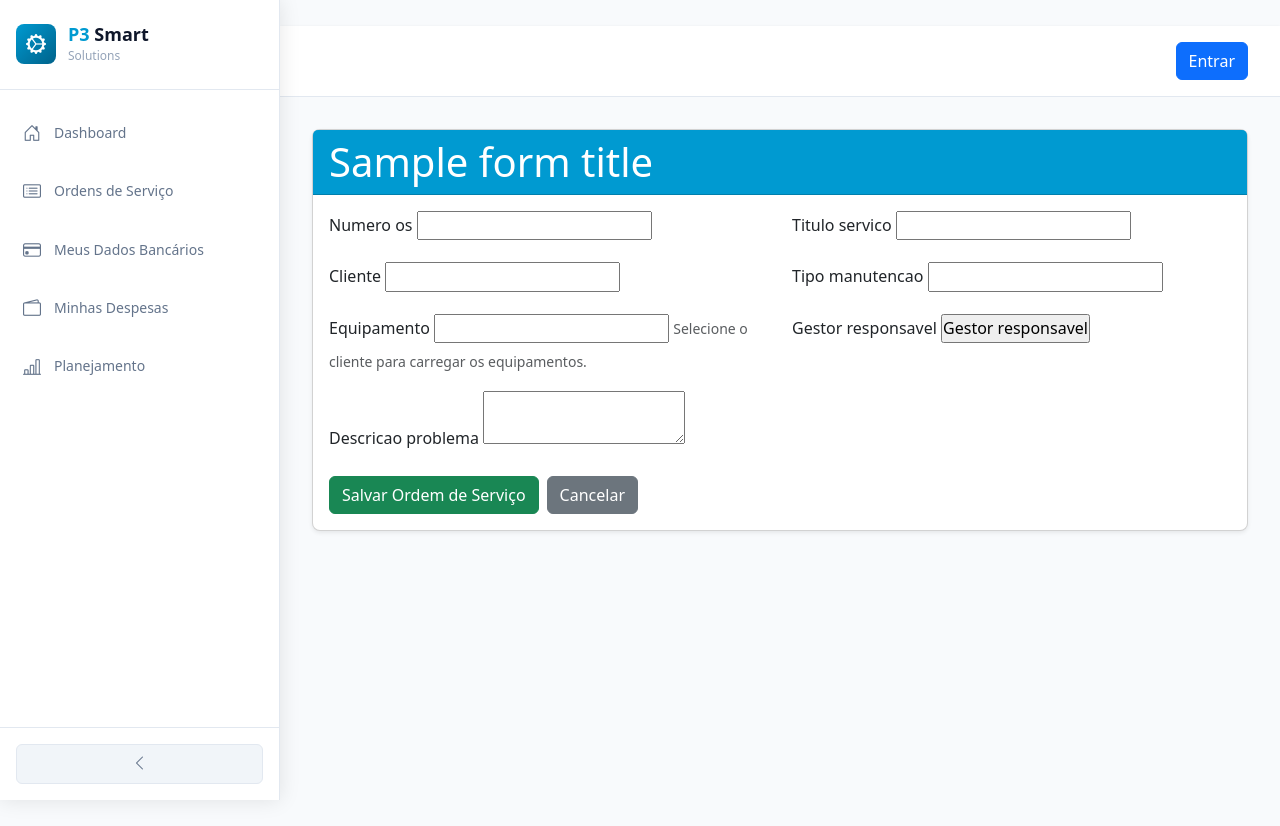
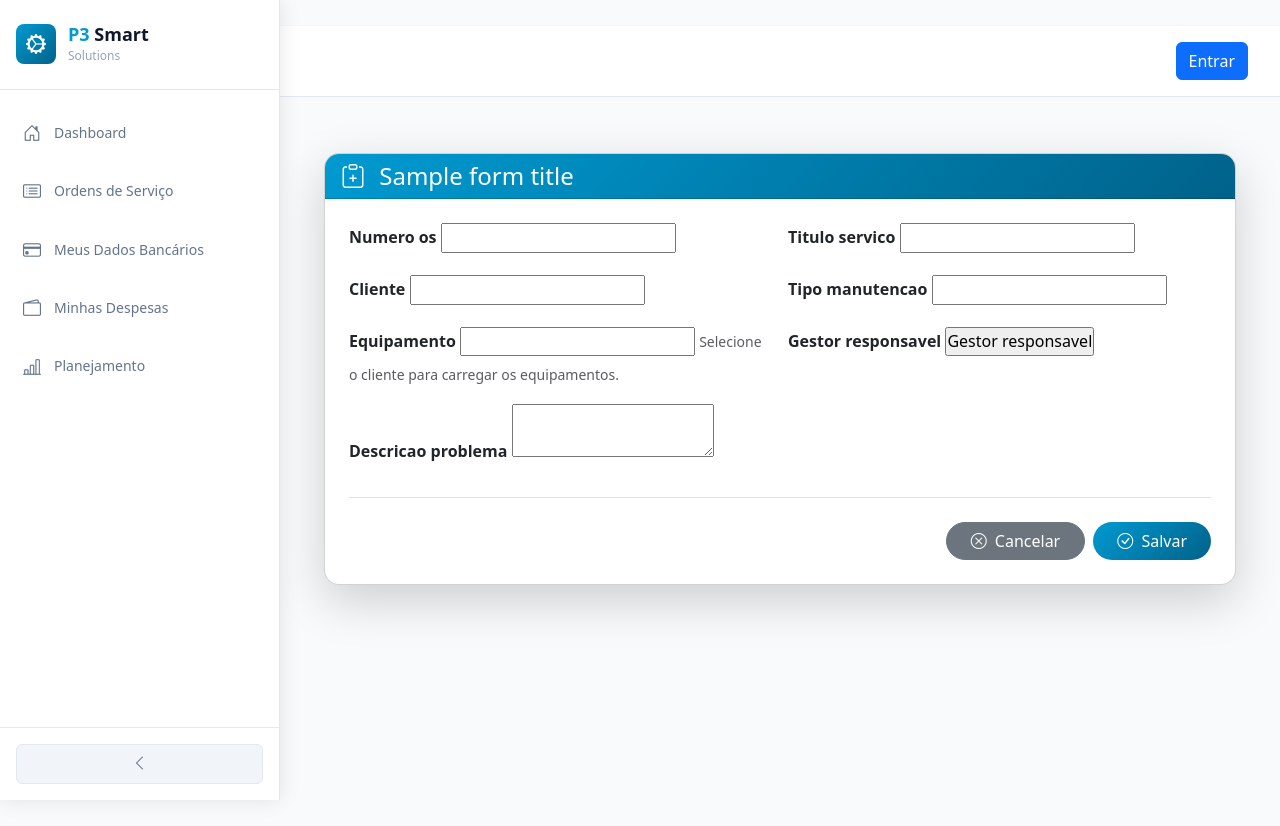
Before and after one commit to Wanderley00/assistencia-tecnica, a Django app: template servico_campo/templates/servico_campo/ordem_servico_form.html in a window 1280 px wide. Run offline with Django 5.2, Linux system fonts and the light colour scheme; the template is opened without the code that fills it: most values are stand-ins (such as "Sample title", 1, 10 or a date in 2020); form fields are guessed from the names that the template uses.

```diff
--- a/servico_campo/templates/servico_campo/ordem_servico_form.html
+++ b/servico_campo/templates/servico_campo/ordem_servico_form.html
@@ -1,15 +1,18 @@
 {% extends 'servico_campo/base.html' %}
-
 {% load i18n %}
 
-{% block title %}{{ form_title|default:"Formulário de Ordem de Serviço" }} - {{ block.super }}{% endblock %}
+{% block title %}{{ form_title|default:"Formulário de Ordem de Serviço" }}{% endblock %}
 
 {% block content %}
-    <div class="card">
-        <div class="card-header bg-primary text-white">
-            <h1 class="card-title mb-0">{{ form_title|default:"Ordem de Serviço" }}</h1>
+<div class="container mt-4">
+    <div class="card shadow-lg" style="border-radius: 15px; overflow: hidden;">
+        <div class="card-header text-white" style="background: linear-gradient(135deg, #009AD1 0%, #00628A 100%);">
+            <h1 class="card-title mb-0 h4">
+                <i class="bi bi-clipboard-plus me-2"></i>
+                {{ form_title|default:"Ordem de Serviço" }}
+            </h1>
         </div>
-        <div class="card-body">
+        <div class="card-body p-4">
             <form method="post" id="os-form">
                 {% csrf_token %}
 
@@ -26,67 +29,67 @@
                     </div>
                 {% endif %}
 
-                <div class="row">
-                    <div class="col-md-6 mb-3">
-                        <label for="{{ form.numero_os.id_for_label }}" class="form-label">{{ form.numero_os.label }}</label>
+                <div class="row g-3">
+                    <div class="col-md-6">
+                        <label for="{{ form.numero_os.id_for_label }}" class="form-label fw-bold">{{ form.numero_os.label }}</label>
                         {{ form.numero_os }}
                         {% if form.numero_os.help_text %}<div class="form-text">{{ form.numero_os.help_text }}</div>{% endif %}
                     </div>
-                    <div class="col-md-6 mb-3">
-                        <label for="{{ form.titulo_servico.id_for_label }}" class="form-label">{{ form.titulo_servico.label }}</label>
+                    <div class="col-md-6">
+                        <label for="{{ form.titulo_servico.id_for_label }}" class="form-label fw-bold">{{ form.titulo_servico.label }}</label>
                         {{ form.titulo_servico }}
+                    </div>
+                    <div class="col-md-6">
+                        <label for="{{ form.cliente.id_for_label }}" class="form-label fw-bold">{{ form.cliente.label }}</label>
+                        {{ form.cliente }}
+                    </div>
+                    <div class="col-md-6">
+                        <label for="{{ form.tipo_manutencao.id_for_label }}" class="form-label fw-bold">{{ form.tipo_manutencao.label }}</label>
+                        {{ form.tipo_manutencao }}
+                    </div>
+                    <div class="col-md-6">
+                        <label for="{{ form.equipamento.id_for_label }}" class="form-label fw-bold">{{ form.equipamento.label }}</label>
+                        {{ form.equipamento }}
+                        <small class="form-text text-muted">Selecione o cliente para carregar os equipamentos.</small>
+                    </div>
+                    <div class="col-md-6">
+                        <label for="{{ form.gestor_responsavel.id_for_label }}" class="form-label fw-bold">{{ form.gestor_responsavel.label }}</label>
+                        {{ form.gestor_responsavel }}
+                        {% if form.gestor_responsavel.errors %}<div class="text-danger">{{ form.gestor_responsavel.errors }}</div>{% endif %}
+                    </div>
+                    <div class="col-12">
+                        <label for="{{ form.descricao_problema.id_for_label }}" class="form-label fw-bold">{{ form.descricao_problema.label }}</label>
+                        {{ form.descricao_problema }}
                     </div>
                 </div>
 
-                <div class="row">
-                    <div class="col-md-6 mb-3">
-                        <label for="{{ form.cliente.id_for_label }}" class="form-label">{{ form.cliente.label }}</label>
-                        {{ form.cliente }}
-                    </div>
-                    <div class="col-md-6 mb-3">
-                        <label for="{{ form.tipo_manutencao.id_for_label }}" class="form-label">{{ form.tipo_manutencao.label }}</label>
-                        {{ form.tipo_manutencao }}
-                    </div>
-                </div>
-
-                <div class="row">
-                    <div class="col-md-6 mb-3">
-                        <label for="{{ form.equipamento.id_for_label }}" class="form-label">{{ form.equipamento.label }}</label>
-                        {{ form.equipamento }}
-                        <small class="form-text text-muted">Selecione o cliente para carregar os equipamentos.</small>
-                    </div>
-                    <div class="col-md-6 mb-3"> {# NOVO CAMPO AQUI #}
-                        <label for="{{ form.gestor_responsavel.id_for_label }}" class="form-label">{{ form.gestor_responsavel.label }}</label>
-                        {{ form.gestor_responsavel }}
-                        {% if form.gestor_responsavel.errors %}<div class="text-danger">{{ form.gestor_responsavel.errors }}</div>{% endif %}
-                    </div>
-                </div>
-
-                <div class="mb-3">
-                    <label for="{{ form.descricao_problema.id_for_label }}" class="form-label">{{ form.descricao_problema.label }}</label>
-                    {{ form.descricao_problema }}
-                </div>
-
-                <div class="d-flex flex-column flex-sm-row gap-2">
-                    <button type="submit" class="btn btn-success" id="submit-os-button">Salvar Ordem de Serviço</button>
-                    <a href="{% url 'servico_campo:lista_os' %}" class="btn btn-secondary">Cancelar</a>
+                <div class="d-flex justify-content-end gap-2 mt-4 pt-4 border-top">
+                    <a href="{% url 'servico_campo:lista_os' %}" class="btn btn-secondary rounded-pill px-4">
+                        <i class="bi bi-x-circle me-1"></i>
+                        Cancelar
+                    </a>
+                    <button type="submit" class="btn btn-primary rounded-pill px-4" id="submit-os-button" style="background: linear-gradient(135deg, #009AD1 0%, #00628A 100%); border: none;">
+                        <i class="bi bi-check-circle me-1"></i>
+                        Salvar
+                    </button>
                 </div>
             </form>
         </div>
     </div>
-    {# NOVO MODAL DE CARREGAMENTO #}
+</div>
+
 <div class="modal fade" id="loadingModal" tabindex="-1" aria-labelledby="loadingModalLabel" aria-hidden="true" data-bs-backdrop="static" data-bs-keyboard="false">
     <div class="modal-dialog modal-dialog-centered">
-            <div class="modal-content">
-                <div class="modal-header">
+        <div class="modal-content" style="border-radius: 15px;">
+            <div class="modal-header text-white" style="background: linear-gradient(135deg, #009AD1 0%, #00628A 100%);">
                 <h5 class="modal-title" id="loadingModalLabel">{% trans "Processando..." %}</h5>
             </div>
-                <div class="modal-body text-center">
-                    <div class="spinner-border text-primary" role="status">
+            <div class="modal-body text-center p-4">
+                <div class="spinner-border text-primary" role="status" style="width: 3rem; height: 3rem;">
                     <span class="visually-hidden">{% trans "Carregando..." %}</span>
                 </div>
-                    <p class="mt-3">{% trans "Sua solicitação está sendo processada. Por favor, aguarde." %}</p>
-                    <p class="text-muted small">{% trans "Isso pode levar alguns segundos, especialmente se um e-mail estiver sendo enviado." %}</p>
+                <p class="mt-3 mb-1">{% trans "Sua solicitação está sendo processada. Por favor, aguarde." %}</p>
+                <p class="text-muted small mb-0">{% trans "Isso pode levar alguns segundos, especialmente se um e-mail estiver sendo enviado." %}</p>
             </div>
         </div>
     </div>
@@ -100,10 +103,9 @@
             const equipamentoSelect = document.getElementById('id_equipamento');
             const osForm = document.getElementById('os-form');
 
-            // NOVO: Declare submitButton e loadingModal no escopo principal
-            const submitButton = document.getElementById('submit-os-button'); // Capture o botão pelo ID
+            const submitButton = document.getElementById('submit-os-button');
             const loadingModalElement = document.getElementById('loadingModal');
-            const loadingModal = new bootstrap.Modal(loadingModalElement); // Instancia o modal Bootstrap
+            const loadingModal = new bootstrap.Modal(loadingModalElement);
 
             const initialEquipamentoId = "{{ form.equipamento.value|default:'' }}";
 
@@ -138,11 +140,9 @@
                 loadEquipamentos(initialEquipamentoId);
             }
 
-            // Lógica para mostrar o modal ao submeter o formulário
             osForm.addEventListener('submit', function() {
-                // Desabilita o botão para evitar múltiplos cliques
                 submitButton.disabled = true;
-                loadingModal.show(); // Mostra o modal
+                loadingModal.show();
             });
         });
     </script>
--- a/servico_campo/urls.py
+++ b/servico_campo/urls.py
@@ -206,3 +206,9 @@ if settings.DEBUG:
                           document_root=settings.MEDIA_ROOT)
     # Se você também estiver servindo arquivos estáticos localmente em dev:
     # urlpatterns += static(settings.STATIC_URL, document_root=settings.STATIC_ROOT)
+
+    path("ordem/<int:pk>/aprovar/", views.aprovar_ordem_servico, name="aprovar_os"),
+    path("ordem/<int:pk>/reprovar/",
+         views.reprovar_ordem_servico, name="reprovar_os"),
+    path("aprovacao-ordens-concluidas/", views.AprovacaoOrdensConcluidasListView.as_view(),
+         name="aprovacao_ordens_concluidas"),
```
Also changed, not shown: servico_campo/models.py (+8 -1 lines), servico_campo/signals.py (+68 -1 lines), servico_campo/templates/servico_campo/aprovacao_ordens_concluidas.html (added, +103 -0 lines), servico_campo/templates/servico_campo/notificacao_aprovacao.html (added, +20 -0 lines), servico_campo/templates/servico_campo/notificacao_reprovacao.html (added, +16 -0 lines), servico_campo/views.py (+59 -0 lines), servico_campo/migrations/0005_ordemservico_motivo_reprovacao_and_more.py (added). Lines whose indentation alone changed are shown as unchanged.
